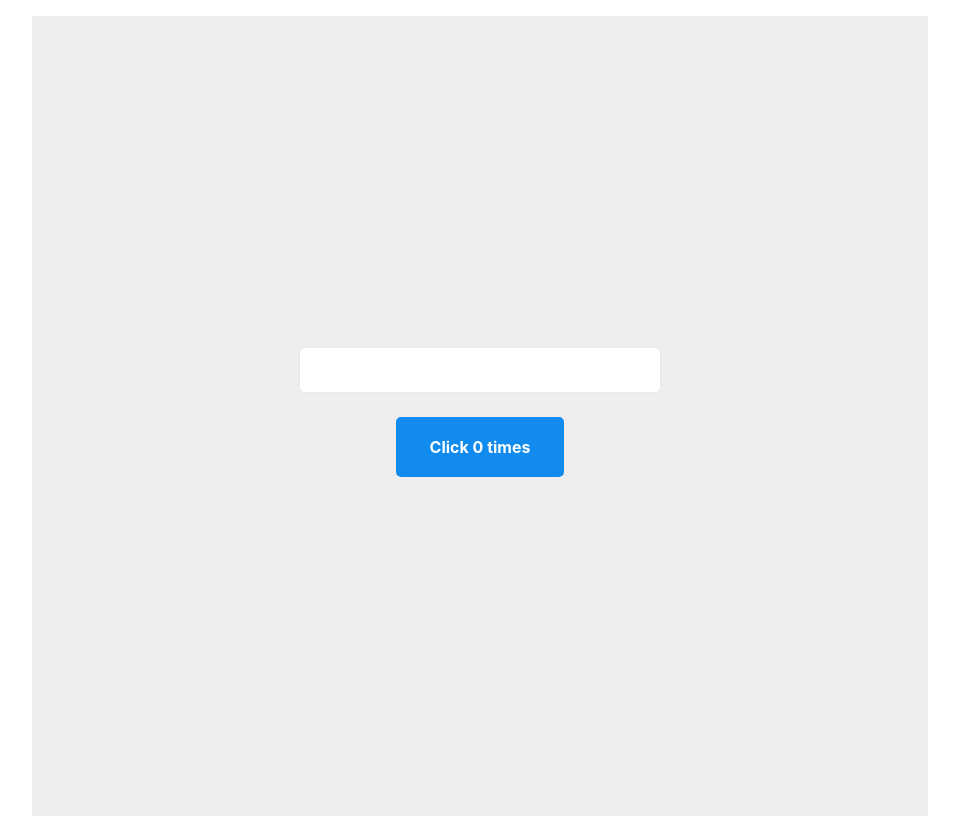
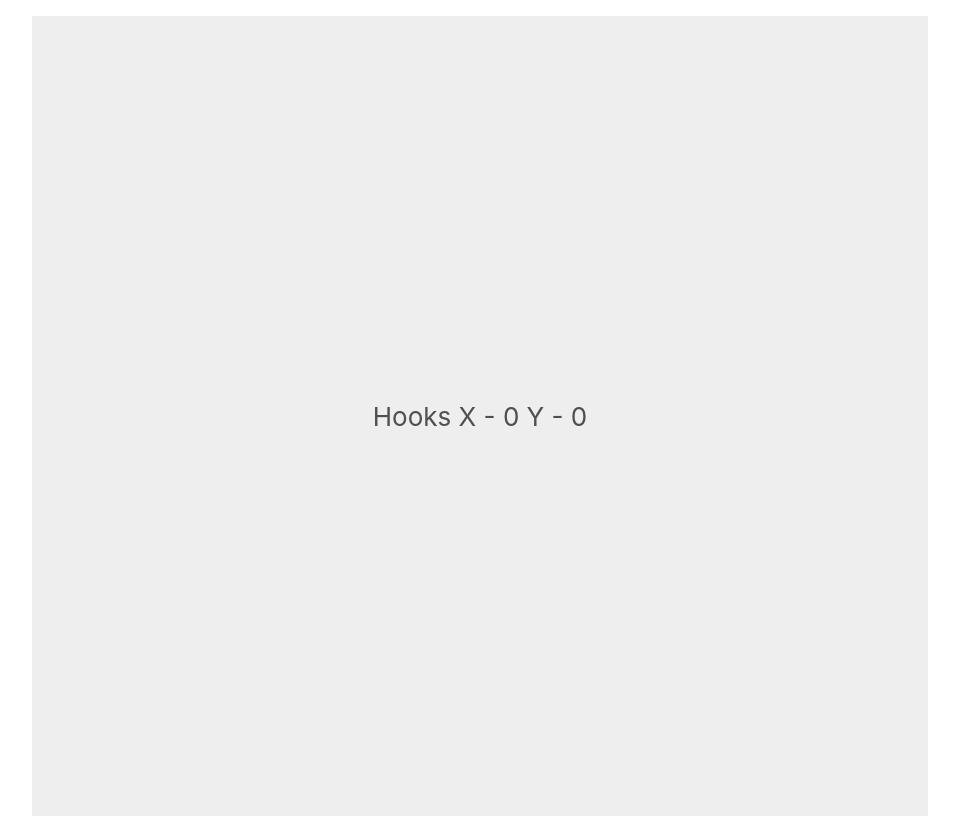
Before and after one commit to tutu-tonton/React-Hooks-tut_Codevolution, a React (Create React App) app: page / in a window 1280 px wide. Shown: the whole page, without its empty margins (160-1119 px from the left). Built offline with nearby package versions, Linux system fonts and the light colour scheme.

Commit message:
lesson9 Run effects only once

```diff
--- a/src/App.js
+++ b/src/App.js
@@ -1,5 +1,6 @@
 import React from 'react';
 import './App.css';
+import HookMouse from './components/HookMouse';
 // import ClassCounter from './components/ClassCounter.component';
 // import HookCounter from './components/HookCounter.component';
 // import HookCounterTwo from './components/HookCounterTwo.component';
@@ -7,12 +8,13 @@
 // import HookCounterFour from './components/HookCounterFour.component';
 // import ClassCounterOne from './components/ClassCounterOne';
 // import HookCounter from './components/HookCounter';
-import HookCounterOne from './components/HookCounterOne';
+// import HookCounterOne from './components/HookCounterOne';
 
 function App() {
 	return (
 		<div className="App">
-			<HookCounterOne />
+			<HookMouse />
+			{/* <HookCounterOne /> */}
 			{/* <HookCounter /> */}
 			{/* <ClassCounterOne /> */}
 
--- /dev/null
+++ b/src/components/HookMouse.js
@@ -0,0 +1,29 @@
+//========================================
+//  lesson9 Run effects only once
+//========================================
+
+import React, { useState, useEffect } from 'react';
+
+const HookMouse = () => {
+	const [x, setX] = useState(0);
+	const [y, setY] = useState(0);
+
+	const logMousePosition = (e) => {
+		console.log('Mouse event');
+		setX(e.clientX);
+		setY(e.clientY);
+	};
+
+	useEffect(() => {
+		console.log('useEffect called');
+		window.addEventListener('mousemove', logMousePosition);
+	}, []);
+
+	return (
+		<div>
+			Hooks X - {x} Y - {y}
+		</div>
+	);
+};
+
+export default HookMouse;
```
Also changed, not shown: 1 other file (tests, documents, lock files or other folders).
